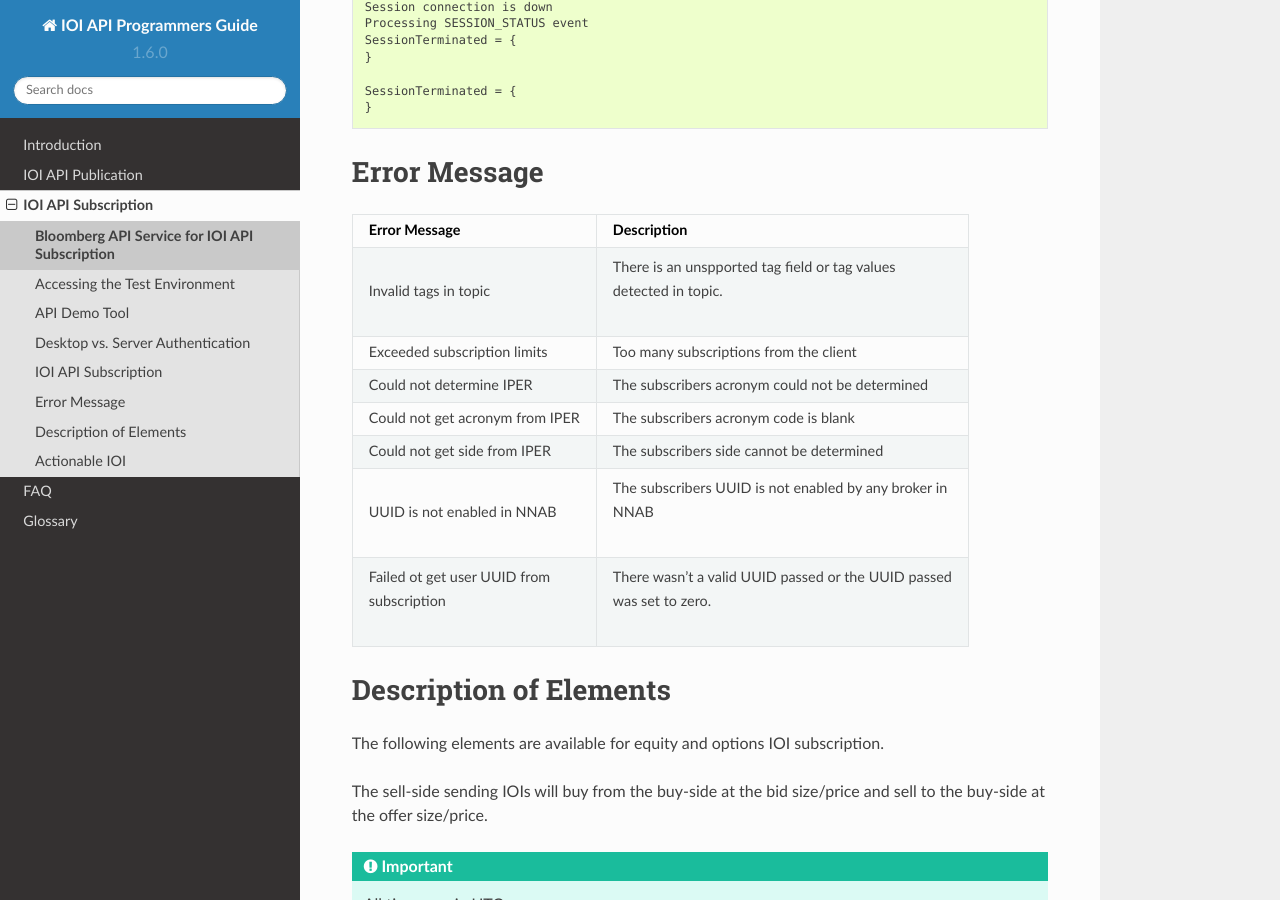
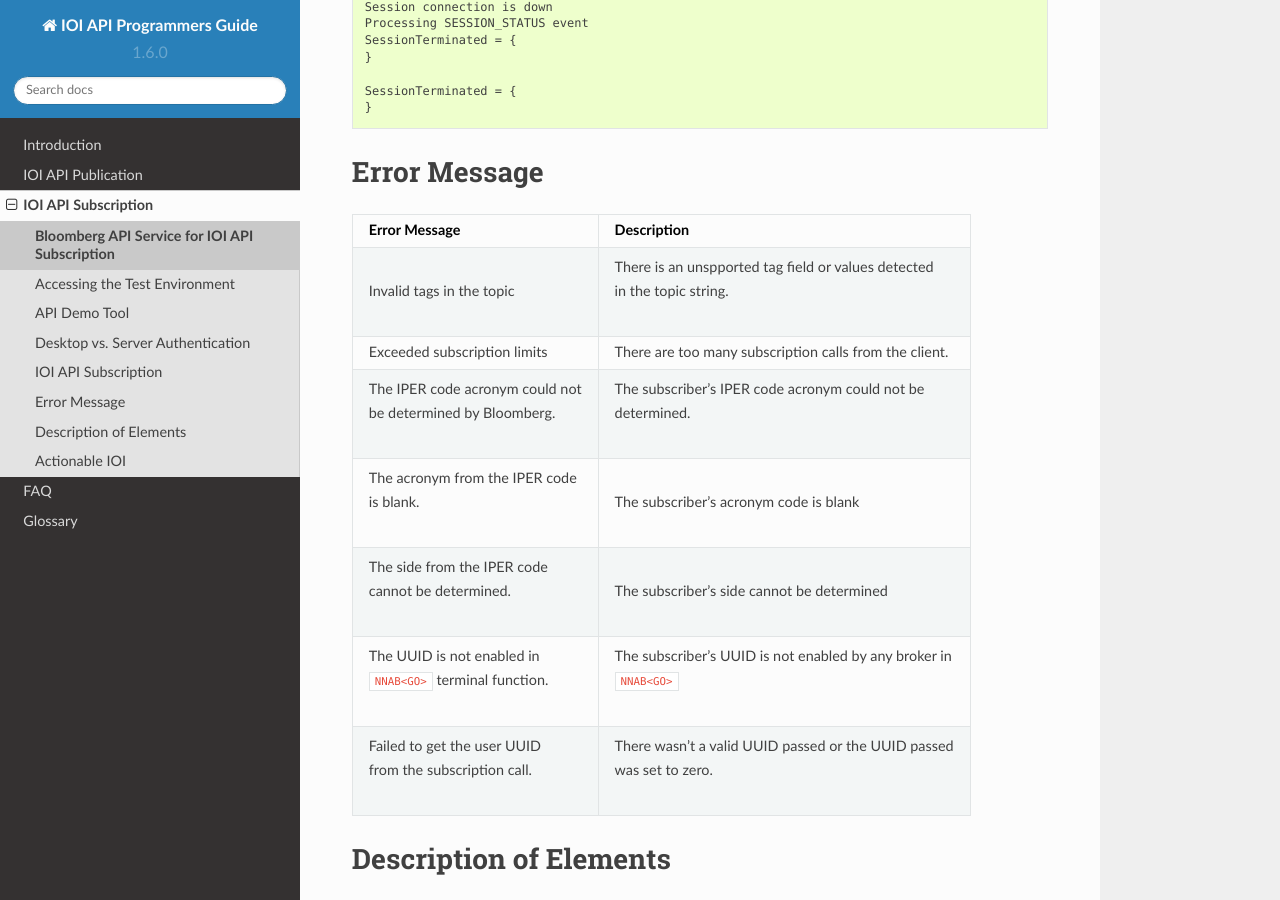
Before and after one commit to tkim/ioi_api_doc, a Sphinx documentation site: the page built from source/subscription/subscription.rst, in a window 1280 px wide and 900 px high, scrolled down 10490 px. Built offline with Sphinx 7.4.7 and the Read the Docs theme 2.0.0, drawn with Linux system fonts in a browser that asks for light colours; formulas are drawn with MathJax 3.

Commit message:
added error messages and def

```diff
--- a/source/publication/reqResp.rst
+++ b/source/publication/reqResp.rst
@@ -906,14 +906,14 @@
 +----------------------------------+--------------------------------------------------------+
 |Error Message                     | Description                                            |
 +==================================+========================================================+
-| | Failed to parse request message| | Failed to translate API request messages to internal |
-|                                  | | request. Please review the schema.                   |
+| | Failed to parse request        | | Failed to translate API request messages to internal |
+| | message, please review the     | | request. Please review the schema.                   |
+| | schema.                        |                                                        |
 +----------------------------------+--------------------------------------------------------+
 | | Inclusion target list must     | | There needs to be at least one valid inclusion target|
 | | include at least one valid UUID| | list included in the request.                        |
 | | acronym, or listId.            |                                                        |
 +----------------------------------+--------------------------------------------------------+
-
 
 
 Description of Elements
--- a/source/subscription/subscription.rst
+++ b/source/subscription/subscription.rst
@@ -610,22 +610,25 @@
 +----------------------------------+--------------------------------------------------------+
 | Error Message                    | Description                                            |
 +==================================+========================================================+
-| Invalid tags in topic            | | There is an unspported tag field or tag values       |
-|                                  | | detected in topic.                                   |
+| Invalid tags in the topic        | | There is an unspported tag field or values detected  |
+|                                  | | in the topic string.                                 |
 +----------------------------------+--------------------------------------------------------+
-| Exceeded subscription limits     | Too many subscriptions from the client                 |
+| Exceeded subscription limits     | There are too many subscription calls from the client. |
 +----------------------------------+--------------------------------------------------------+
-| Could not determine IPER         | The subscribers acronym could not be determined        |
+| | The IPER code acronym could not| | The subscriber's IPER code acronym could not be      |
+| | be determined by Bloomberg.    | | determined.                                          |
 +----------------------------------+--------------------------------------------------------+
-| Could not get acronym from IPER  | The subscribers acronym code is blank                  |
+| | The acronym from the IPER code | The subscriber's acronym code is blank                 |
+| | is blank.                      |                                                        |
 +----------------------------------+--------------------------------------------------------+
-| Could not get side from IPER     | The subscribers side cannot be determined              |
+| | The side from the IPER code    | The subscriber's side cannot be determined             |
+| | cannot be determined.          |                                                        |
 +----------------------------------+--------------------------------------------------------+
-| UUID is not enabled in NNAB      | | The subscribers UUID is not enabled by any broker in |
-|                                  | | NNAB                                                 |
+| | The UUID is not enabled in     | | The subscriber's UUID is not enabled by any broker in|
+| | ``NNAB<GO>`` terminal function.| | ``NNAB<GO>``                                         |
 +----------------------------------+--------------------------------------------------------+
-| | Failed ot get user UUID from   | | There wasn't a valid UUID passed or the UUID passed  |
-| | subscription                   | | was set to zero.                                     |
+| | Failed to get the user UUID    | | There wasn't a valid UUID passed or the UUID passed  |
+| | from the subscription call.    | | was set to zero.                                     |
 +----------------------------------+--------------------------------------------------------+
 
 
```
Also changed, not shown: 8 other files.
